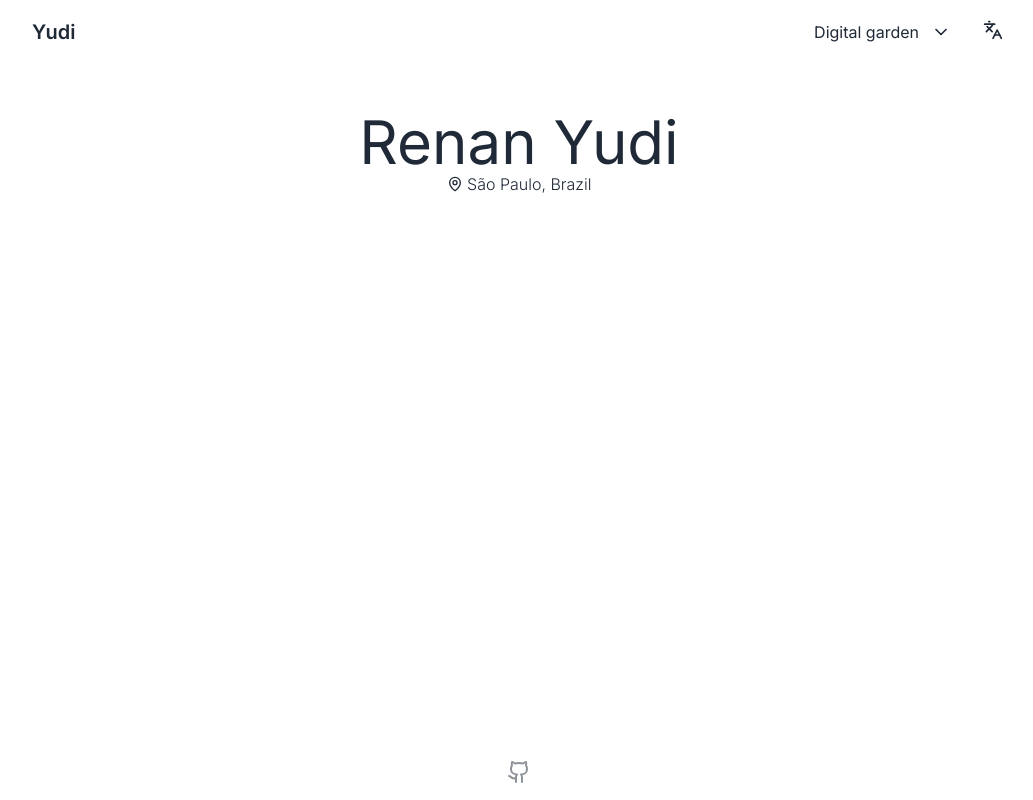
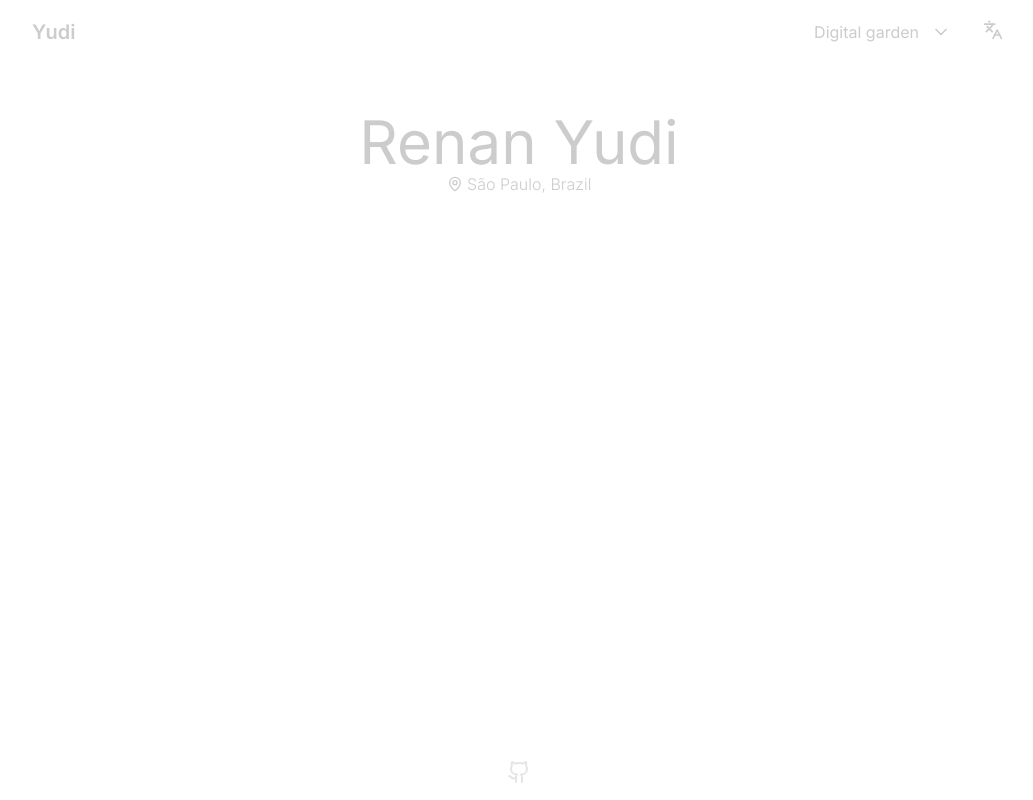
Before and after one commit to Yudi/Yudi.me, a SvelteKit app: page / in a window 1280 px wide. Shown: the whole page, without its empty margins (121-1154 px from the left). Built offline with nearby package versions, Linux system fonts and the light colour scheme.

Commit message:
Update packages

```diff
--- a/svelte.config.js
+++ b/svelte.config.js
@@ -1,5 +1,5 @@
 import adapter from '@sveltejs/adapter-cloudflare';
-import { vitePreprocess } from '@sveltejs/kit/vite';
+import { vitePreprocess } from '@sveltejs/vite-plugin-svelte';
 
 /** @type {import('@sveltejs/kit').Config} */
 const config = {
--- a/tailwind.config.js
+++ b/tailwind.config.js
@@ -13,7 +13,7 @@ export default {
 		themes: [
 			{
 				theme: {
-					...require('daisyui/src/theming/themes')['[data-theme=light]'],
+					...require('daisyui/src/theming/themes')['light'],
 					primary: '#3880ff',
 					secondary: '#3dc2ff',
 					accent: '#5260ff',
@@ -24,7 +24,7 @@ export default {
 					error: '#eb445a'
 				},
 				darkTheme: {
-					...require('daisyui/src/theming/themes')['[data-theme=dark]'],
+					...require('daisyui/src/theming/themes')['dark'],
 					primary: '#3880ff',
 					secondary: '#3dc2ff',
 					accent: '#5260ff',
```
Also changed, not shown: package.json (+20 -20 lines), 1 other file (tests, documents, lock files or other folders).
